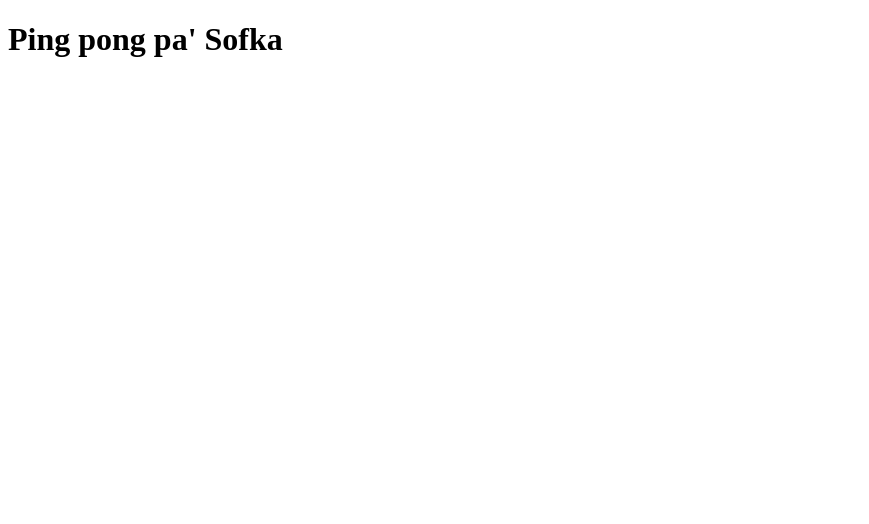
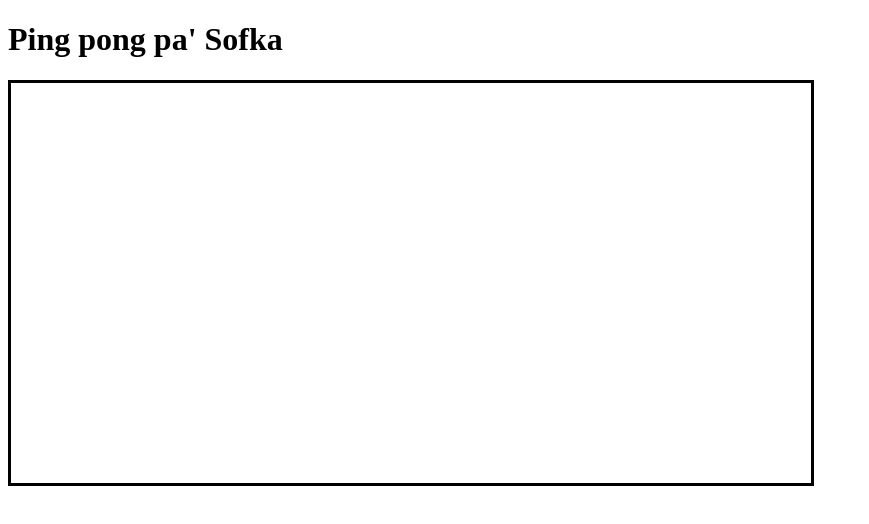
Before and after one commit to mdyagual/Sofka_PingPong, a plain HTML site: page index.html in a window 1280 px wide. Shown: the whole page, without its empty margins (0-869 px from the left). Drawn offline with Linux system fonts and the light colour scheme.

Commit message:
Correcciones en declaraciones

```diff
--- a/index.html
+++ b/index.html
@@ -2,6 +2,12 @@
 <html>
 <head>
     <title></title>
+    <meta charset="utf-8">
+    <style>
+        canvas {
+            border:solid;
+        }
+    </style>
 </head>
 <body>
     <h1>Ping pong pa' Sofka</h1>
--- a/main.js
+++ b/main.js
@@ -1,5 +1,5 @@
 (function(){
-    var self.Board = function (w,h){
+    self.Board = function (w,h){
         this.width = w;
         this.height = h;
 
@@ -36,6 +36,6 @@ window.addEventListener("load",main);
 
 function main(){
     var board = new Board(800,400);
-    var canvas = document.getElementById('canvas',board);
-    var board_view = new BoardView ();
+    var canvas = document.getElementById('canvas');
+    var board_view = new BoardView (canvas,board);
 }
```
